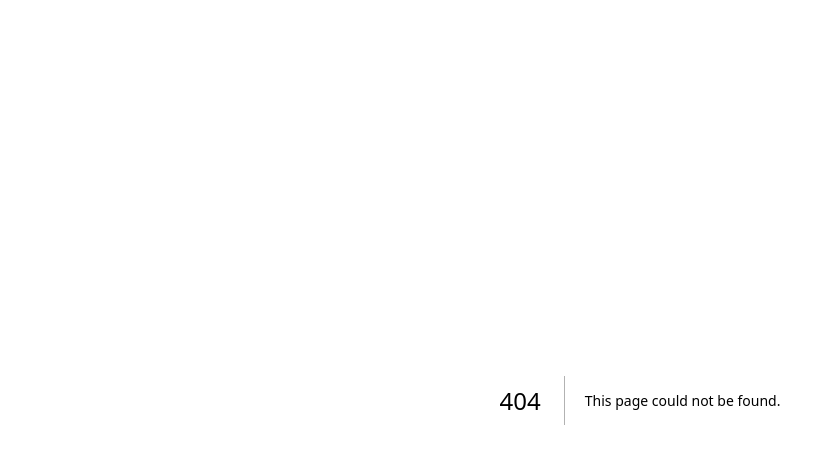
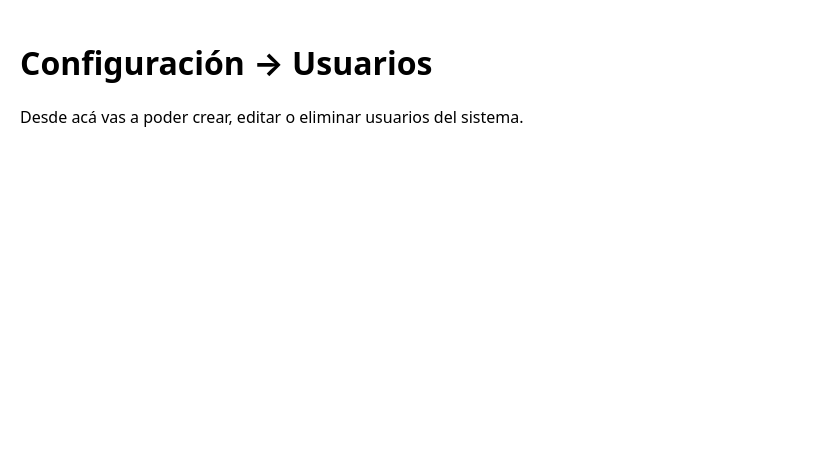
Before and after one commit to islaemanuel25-glitch/minimarket7, a Next.js app: page /dashboard/usuarios in a window 1280 px wide. Before the commit this address had no page. Shown: the top 464 px of the page, without its empty margins (0-822 px from the left). Built offline with nearby package versions, Linux system fonts and the light colour scheme.

Commit message:
Create page.jsx

```diff
--- /dev/null
+++ b/app/dashboard/usuarios/page.jsx
@@ -0,0 +1,8 @@
+export default function Usuarios() {
+  return (
+    <div style={{ padding: 20 }}>
+      <h1>Configuración → Usuarios</h1>
+      <p>Desde acá vas a poder crear, editar o eliminar usuarios del sistema.</p>
+    </div>
+  );
+}
```
